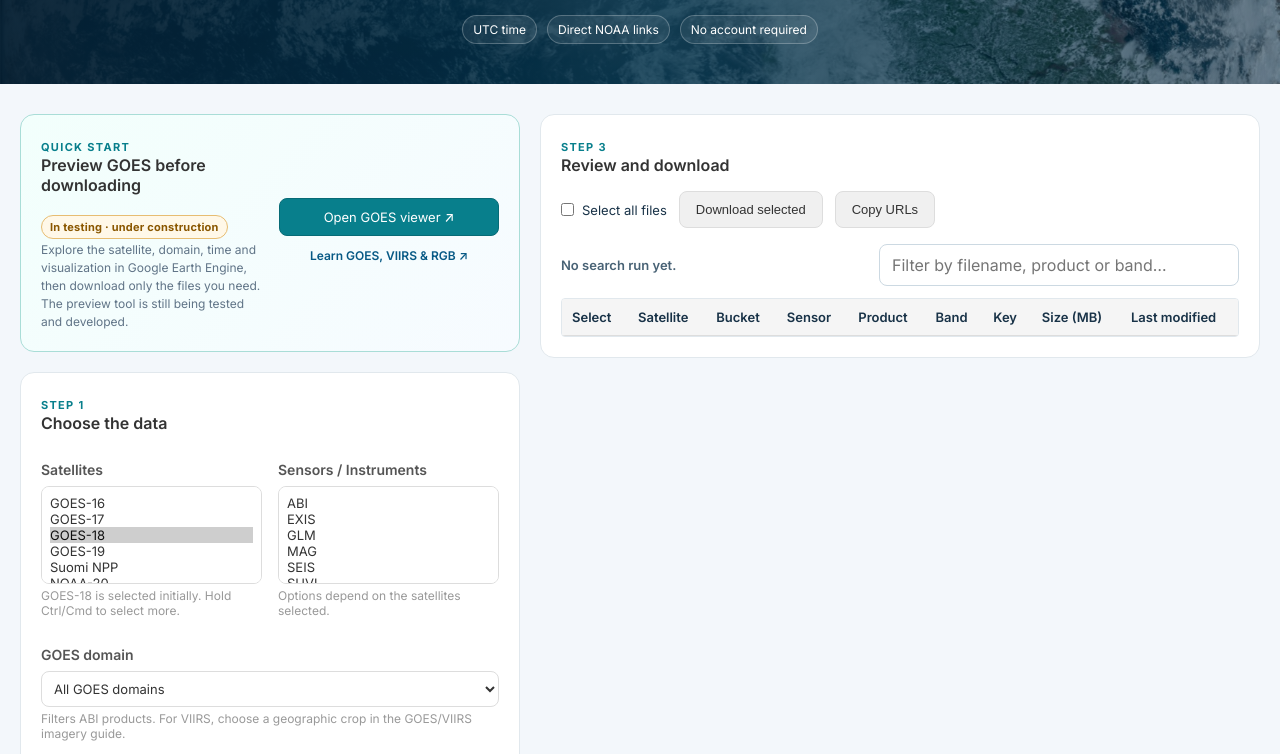
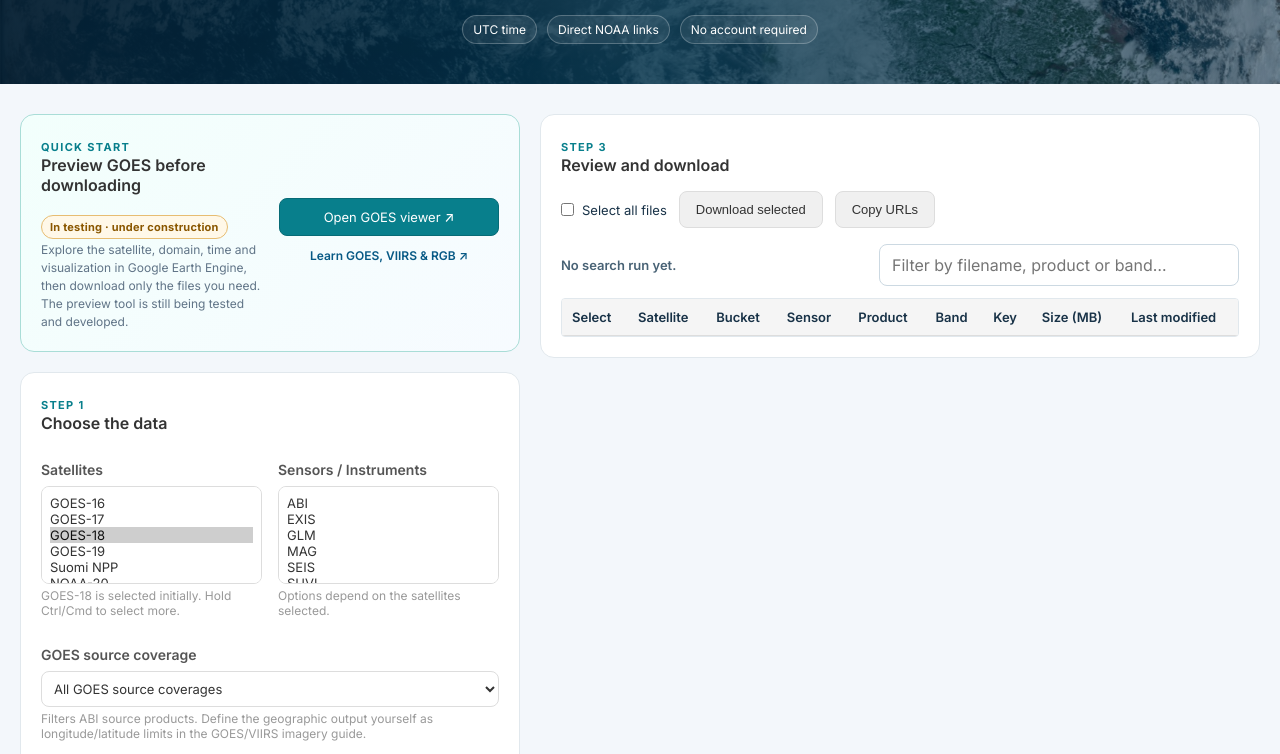
Before and after one commit to rmsm95/GOES-NESDIS_downlaoder, a website: page index.html in a window 1280 px wide. Shown: the part 167-921 px from the top of the page. Drawn offline with Linux system fonts and the light colour scheme.

Commit message:
Clarify GOES source coverage and custom domains

```diff
--- a/index.html
+++ b/index.html
@@ -72,14 +72,14 @@
           </div>
 
           <div class="control-group">
-            <h3>GOES domain</h3>
-            <select id="domain-select" class="select-multi" aria-label="GOES domain">
-              <option value="">All GOES domains</option>
+            <h3>GOES source coverage</h3>
+            <select id="domain-select" class="select-multi" aria-label="GOES source coverage">
+              <option value="">All GOES source coverages</option>
               <option value="F">Full Disk</option>
               <option value="C">CONUS</option>
               <option value="M">Mesoscale</option>
             </select>
-            <small>Filters ABI products. For VIIRS, choose a geographic crop in the GOES/VIIRS imagery guide.</small>
+            <small>Filters ABI source products. Define the geographic output yourself as longitude/latitude limits in the GOES/VIIRS imagery guide.</small>
           </div>
 
           <div class="grid-2">
```
